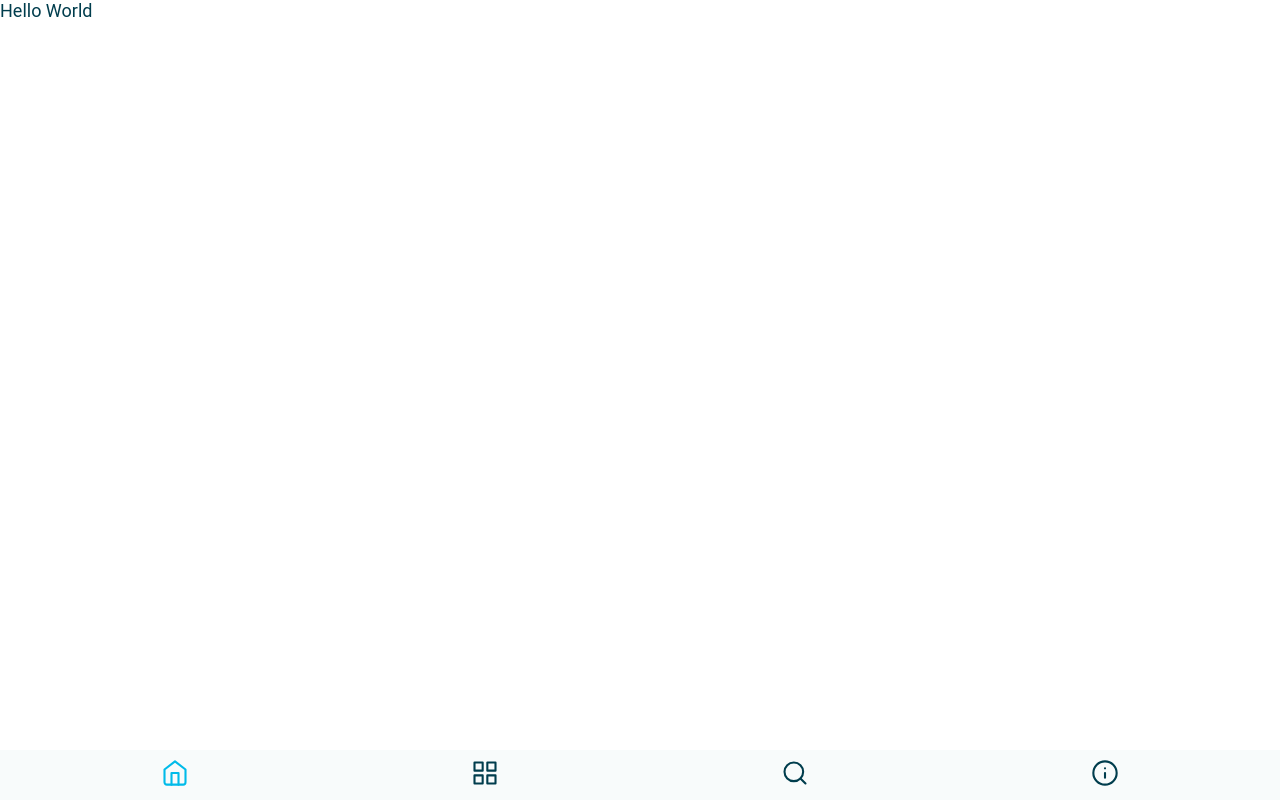
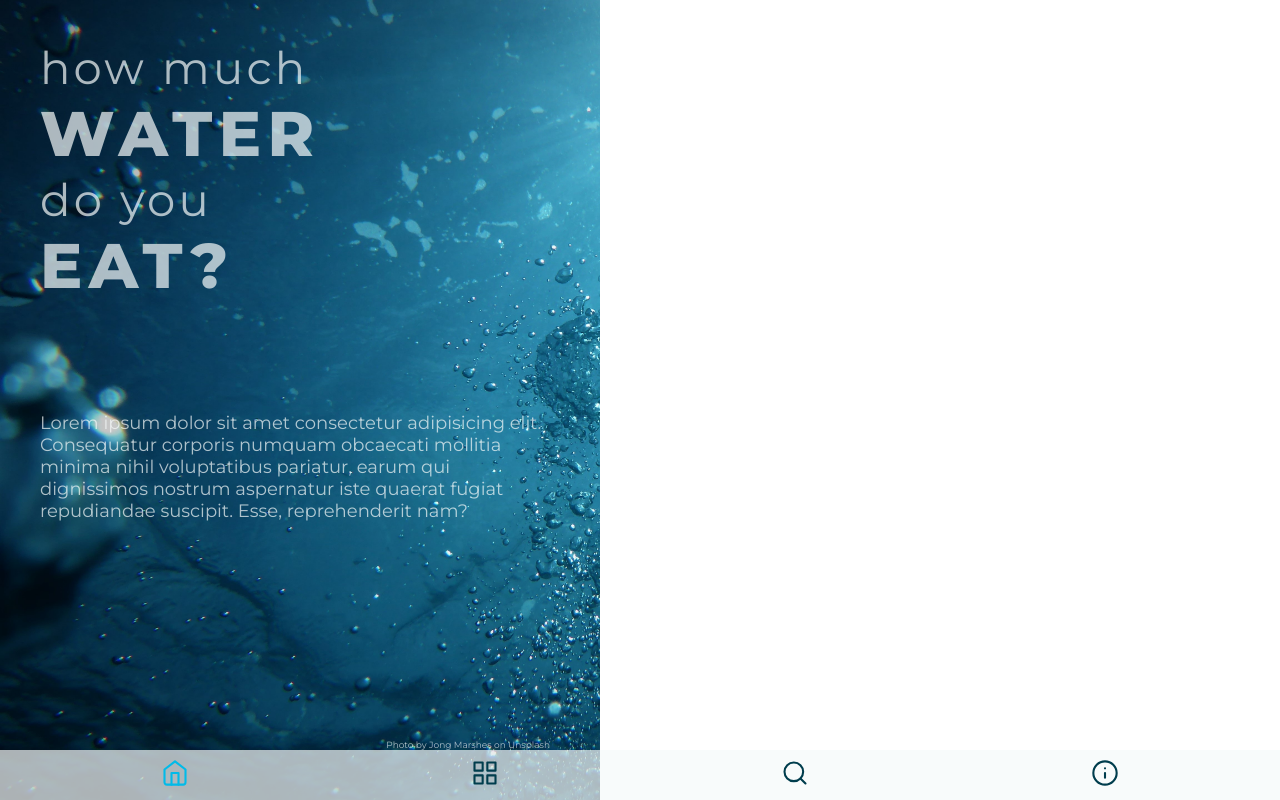
Before and after one commit to janabremer/capstone-project, a React (Create React App) app in the folder frontend/: page / in a window 1280 px wide. Built offline with nearby package versions, Linux system fonts and the light colour scheme.

Commit message:
Add first landing page styling

```diff
--- a/frontend/public/index.html
+++ b/frontend/public/index.html
@@ -24,6 +24,8 @@
       work correctly both with client-side routing and a non-root public URL.
       Learn how to configure a non-root public URL by running `npm run build`.
     -->
+    <link rel="preconnect" href="https://fonts.gstatic.com">
+    <link href="https://fonts.googleapis.com/css2?family=Montserrat:wght@100;200;300;400;500;600;700;800;900&display=swap" rel="stylesheet">
     <title>VirtualWater</title>
   </head>
   <body>
--- /dev/null
+++ b/frontend/src/components/PhotoSource.js
@@ -0,0 +1,22 @@
+import styled from 'styled-components/macro'
+import PropTypes from 'prop-types'
+
+PhotoSource.propTypes = {
+    protographer: PropTypes.string.isRequired,
+    plattform: PropTypes.string,
+    link: PropTypes.string
+}
+
+export default function PhotoSource ({photographer, plattform, url}) {
+    return(
+    <PhotoSourceStyled href={url} target="_blank">Photo by {photographer} on {plattform}</PhotoSourceStyled>
+    )
+}
+
+const PhotoSourceStyled = styled.a`
+    text-decoration: none;
+    color: var(--primary-light-transparent);
+    place-self: end;
+    font-size: 50%;
+    padding: 0 10px 10px 0;
+`
--- a/frontend/src/pages/LandingPage.js
+++ b/frontend/src/pages/LandingPage.js
@@ -1,13 +1,50 @@
 import styled from 'styled-components/macro'
+import PageStyled from '../styles/PageStyled'
+import backgroundPhoto from '../assets/backgroundPhoto.jpg'
+import PhotoSource from '../components/PhotoSource'
+// import logo from '../assets/logo'
 
 export default function LandingPage() {
     return (
-        <LandingPageStyled>
-            Hello World
+        <LandingPageStyled imgSrc={backgroundPhoto}>
+            {/* <logo /> */}
+            <Heading>
+                <h2>how much</h2>
+                <h1>water</h1>
+                <h2>do you</h2>
+                <h1>eat?</h1>
+            </Heading>
+            <Content>Lorem ipsum dolor sit amet consectetur adipisicing elit. Consequatur corporis numquam obcaecati mollitia minima nihil voluptatibus pariatur, earum qui dignissimos nostrum aspernatur iste quaerat fugiat repudiandae suscipit. Esse, reprehenderit nam?</Content>
+            {/* <Content>Lorem ipsum dolor sit amet consectetur adipisicing elit. Consequatur corporis numquam obcaecati mollitia minima nihil voluptatibus pariatur, earum qui dignissimos nostrum aspernatur iste quaerat fugiat repudiandae suscipit. Esse, reprehenderit nam?</Content> */}
+
+            <PhotoSource photographer={'Jong Marshes'} plattform={'Unsplash'} url={'https://unsplash.com/photos/79mNMAvSORg'}/>
         </LandingPageStyled>
+
     )
 }
 
-const LandingPageStyled = styled.main`
+const LandingPageStyled = styled(PageStyled)`
+    background-image: url(${props => props.imgSrc});
+    background-position: left;
+    padding: var(--gap-large);
+    /* padding-bottom: 60px; */
+`
 
+const Heading = styled.section`
+    color: var(--primary-light-transparent);
+    h1 {
+        text-transform: uppercase;
+        font-size: 350%;
+        letter-spacing: 0.4rem;
+        font-weight: 800;
+    }
+    h2 {
+        font-size: 250%;
+        letter-spacing: 0.2rem;
+        font-weight: 400;
+    }
 `
+
+const Content = styled.p`
+    color: var(--primary-light-transparent);
+`
--- a/frontend/src/styles/GlobalStyle.js
+++ b/frontend/src/styles/GlobalStyle.js
@@ -22,7 +22,7 @@ export default createGlobalStyle`
 
 body {
     color: var(--primary-dark);
-    font-family: Roboto, sans-serif;
+    font-family: 'Montserrat', sans-serif;
     font-size: 112.5%;
     height: 100vh;
     max-width: 600px;
--- a/frontend/src/styles/PageStyled.js
+++ b/frontend/src/styles/PageStyled.js
@@ -4,9 +4,9 @@ const PageStyled = styled.main`
     background-position: center;
     background-repeat: no-repeat;
     background-size: cover;
+    background-attachment: fixed;
     display: grid;
     height: 100vh;
-    padding: 40px 0 50px 0px;
 `
 
 export default PageStyled
```
Also changed, not shown: frontend/src/assets/backgroundPhoto.jpg (added).
